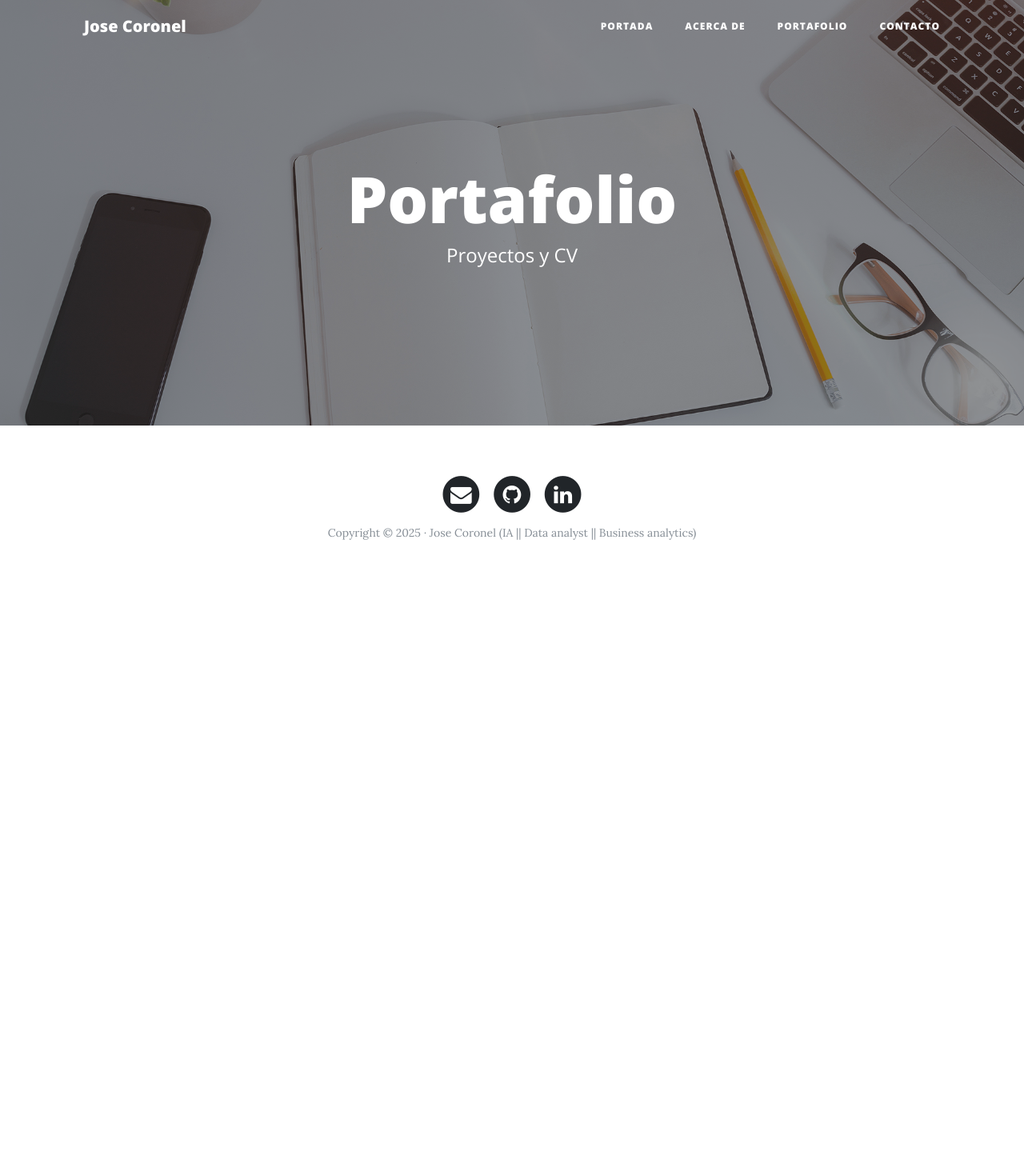
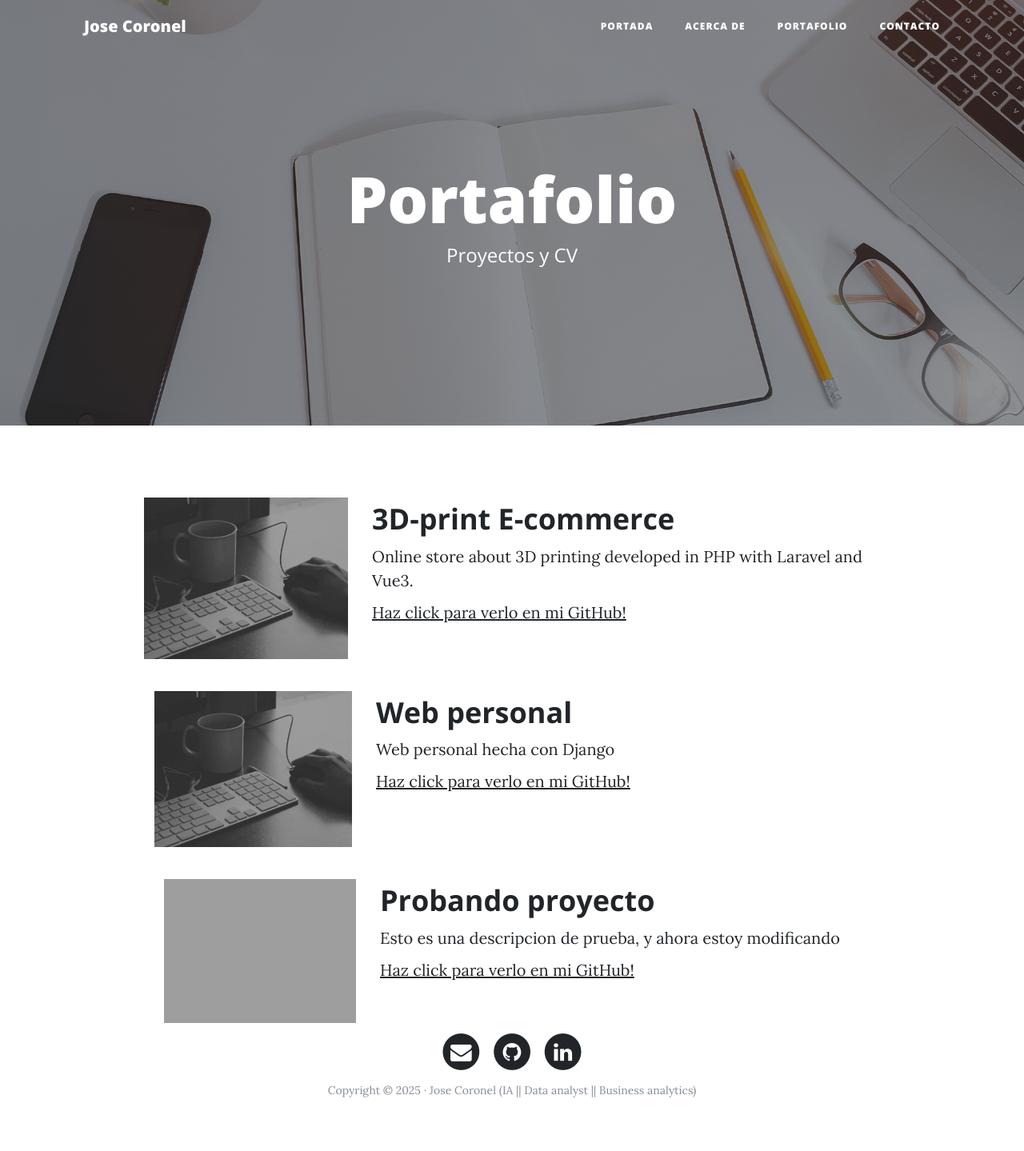
Before and after one commit to jcoronelcode/webpersonal, a Django app: page /portfolio/ in a window 1280 px wide. Shown: the whole page at 80% size. Before the commit the page ends 675 px from the top, so only its background shows below. Run offline with Django 5.2, Linux system fonts and the light colour scheme; data comes from the database, SQL or seed files in the repository; both versions use the stored data as it was after the commit; some libraries are stand-ins or nearby versions; grey boxes are pictures that could not be loaded.

Commit message:
View portfolio done

```diff
--- a/portfolio/templates/portfolio/portfolio.html
+++ b/portfolio/templates/portfolio/portfolio.html
@@ -15,12 +15,12 @@
 			<!-- Proyecto -->
 			<div class="row project">
 				<div class="col-lg-3 col-md-4 offset-lg-1">
-				<img class="img-fluid" src="{{project.image}}" alt="">
+				<img class="img-fluid" src="{{project.image.url}}" alt="">
 			</div>
 			<div class="col-lg-7 col-md-8">
 				<h2 class="section-heading title">{{project.title}}</h2>
 				<p>{{project.description}}</p>
-				<p><a href="{{project.url}}">Más información</a></p>
+				<p><a href="{{project.url}}">Haz click para verlo en mi GitHub!</a></p>
 			</div>
 		</div>
 	{% endfor %}
--- a/portfolio/views.py
+++ b/portfolio/views.py
@@ -4,4 +4,4 @@ from .models import Project
 
 def portfolio(request):
     projects = Project.objects.all()
-    return render(request, 'portfolio/portfolio.html')
+    return render(request, 'portfolio/portfolio.html', {'projects':projects})
```
Also changed, not shown: db.sqlite3, media/img/about-bg.jpg (added), media/img/about-bg_2bLpG1r.jpg (added), media/img/home-bg.jpg (added), media/img/home-bg_214ze7D.jpg (added), portfolio/migrations/0002_alter_project_options_project_url_and_more.py (added).
